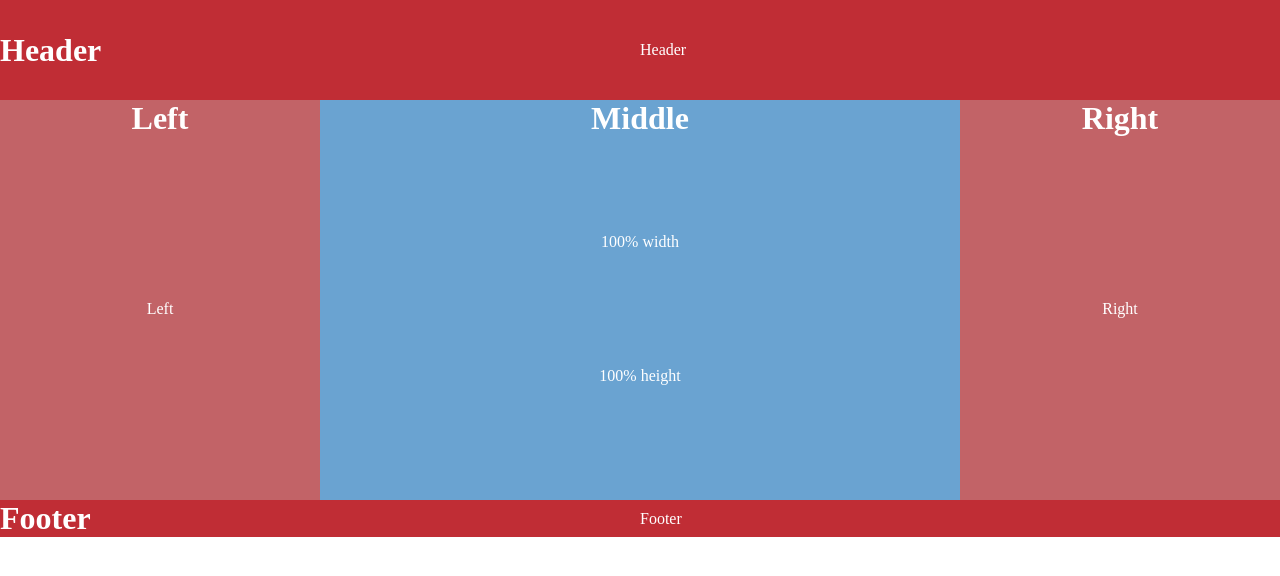
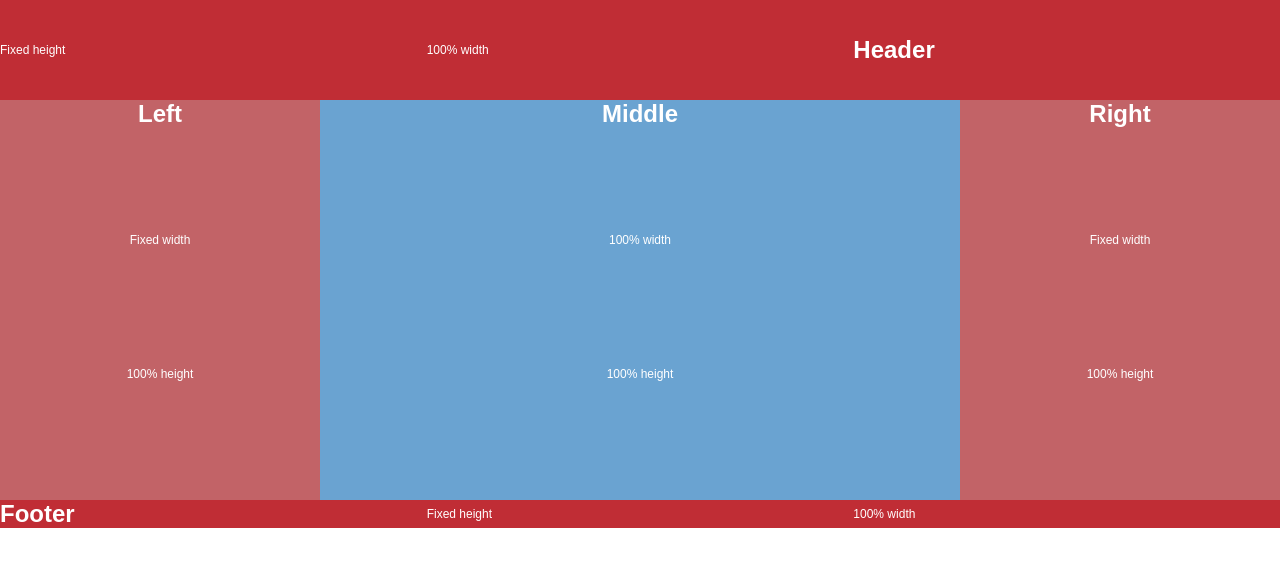
Before and after one commit to keamybams/Women-techster, a plain HTML site: page Week 3- layout/index.html in a window 1280 px wide. Drawn offline with Linux system fonts and the light colour scheme.

Commit message:
this text

```diff
--- a/Week 3- layout/index.html
+++ b/Week 3- layout/index.html
@@ -8,12 +8,14 @@
 </head>
 <body>
     <header>
+        <p>Fixed height</p>
+        <p>100% width</p>
         <h1>Header</h1>
-        <p>Header</p>
     </header>
     <div class="left">
         <h1>Left</h1>
-        <p>Left</p>
+        <p>Fixed width</p>
+        <p>100% height</p>
     </div>
     <div class="middle">
         <h1>Middle</h1>
@@ -22,11 +24,14 @@
     </div>
     <div class="right">
         <h1>Right</h1>
-        <p>Right</p>
+        <p>Fixed width</p>
+        <p>100% height</p>
     </div>
+
     <footer>
         <h1>Footer</h1>
-        <p>Footer</p>
+        <p>Fixed height</p>
+        <p>100% width</p>
     </footer>
 </body>
 </html>
--- a/Week 3- layout/style.css
+++ b/Week 3- layout/style.css
@@ -5,10 +5,13 @@
 }
 
 body {
+    font-family: sans-serif;
+    font-size: .75em;
     display: flex;
     flex-wrap: wrap;
     color: white;
 }
+
 header {
     background-color: rgb(192, 45, 53);
     flex: 3 100%;
```
